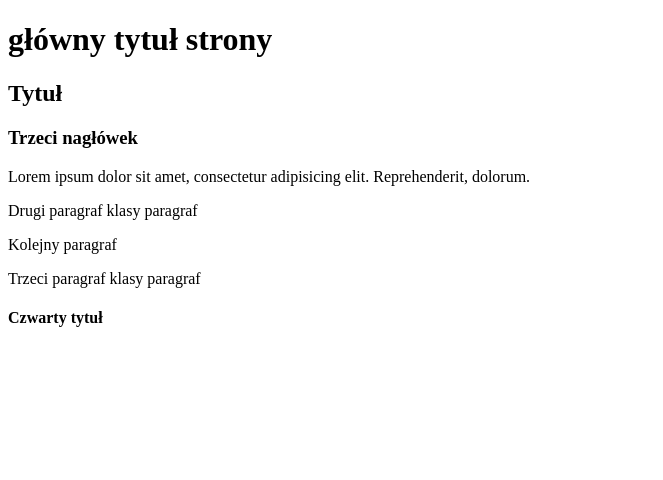
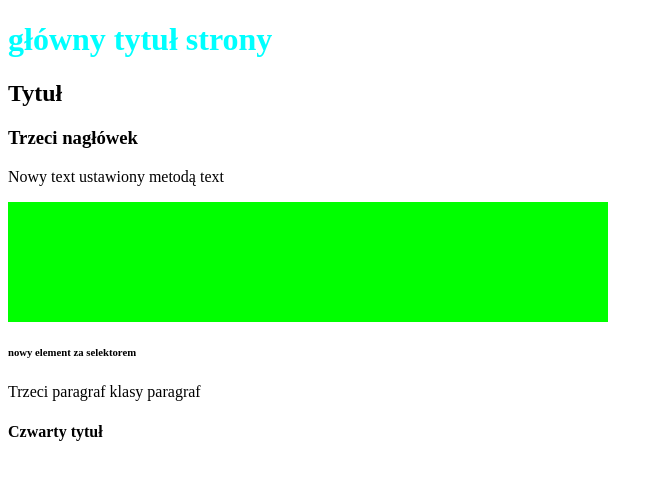
Before and after one commit to szczepaniakmichal/szczepaniakmichal.github.io, a plain HTML site: page warsztaty/jquerry/index.html in a window 1280 px wide. Shown: the whole page, without its empty margins (0-663 px from the left). Drawn offline with nearby package versions, Linux system fonts and the light colour scheme.

Commit message:
jQ manipulacja

```diff
--- /dev/null
+++ b/warsztaty/jquerry/css/style.css
@@ -0,0 +1,4 @@
+.nowa_klasa{
+    color: aqua;
+
+}
--- a/warsztaty/jquerry/index.html
+++ b/warsztaty/jquerry/index.html
@@ -3,7 +3,7 @@
 <head>
     <meta charset="UTF-8">
     <title>Document</title>
-
+    <link rel="stylesheet" href="css/style.css">
 </head>
 <body>
 
@@ -40,7 +40,7 @@
       crossorigin="anonymous">
     </script>
 
-    <script src="js/selektory.js"></script>
+    <script src="js/manipulacja.js"></script>
 
 </body>
 </html>
--- /dev/null
+++ b/warsztaty/jquerry/js/manipulacja.js
@@ -0,0 +1,41 @@
+$(function(){
+
+    // pobieranie tekstu
+    var textParagrafuId = $("#paragraf").text();
+    console.log(textParagrafuId);
+
+    // wstawienie tekstu
+    $("#paragraf").text("Nowy text ustawiony metodą text");
+
+    //dodawanie HTML
+    $(".paragrafnext").html("<strong>Tutaj nowa treść HTML</strong>")
+
+    //dodawanie treści na końcu selektora
+    $(".paragrafnext").append(" Nowa tereścna końcu selektora")
+
+    //dodawanie treści za selektorem
+    $(".paragrafnext").after("<h6>nowy element za selektorem</h6>")
+
+    //usuwanie elementu wraz z zawartością
+    $(".paragrafnext").remove();
+
+    //usuwanie tylko zawartości elementu
+    $("div").empty();
+
+    //dodawanie pojedynczego stylu css
+    //$("div").css("background-color", "red");
+
+    //dodawanie wielu styli css
+    $("div").css({
+        width: "600px",
+        height: "120px",
+        backgroundColor: "lime"
+    })
+
+    //dodawanie klasy do elementu
+    $("h1").addClass("nowa_klasa");
+
+    //dodawanie atrybutów do elementu
+    $("h1").attr("title", "Główny tytuł ustawiony za pomocą jQurry");
+
+});
```
